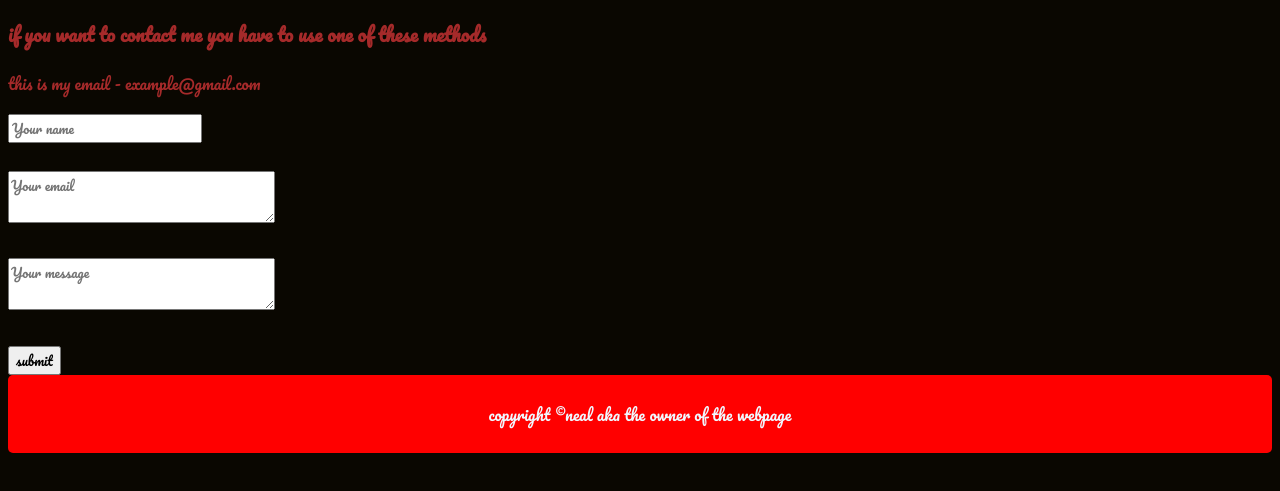
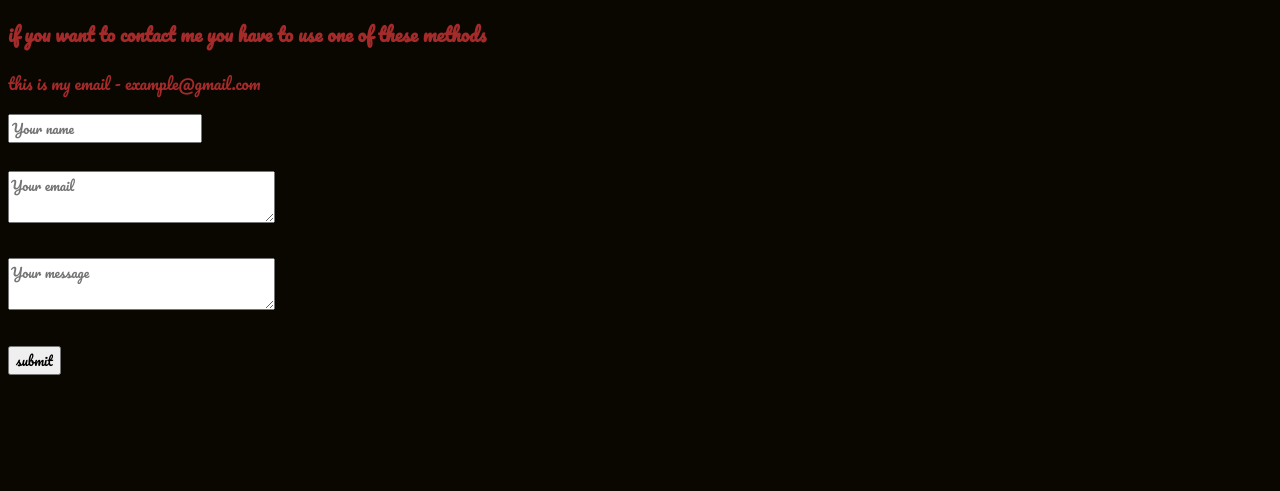
Before and after one commit to eluctro/idk.github.io, a plain HTML site: page contact.html in a window 1280 px wide. Shown: the part 163-654 px from the top of the page. Drawn offline with Linux system fonts and the light colour scheme.

Commit message:
Update contact.html

```diff
--- a/contact.html
+++ b/contact.html
@@ -35,7 +35,7 @@
         <button type="submit">submit</button>
 
     </div>
-    <footer>copyright &copy;neal aka the owner of the webpage</footer>
+
 
    </html>
    </body>
```
